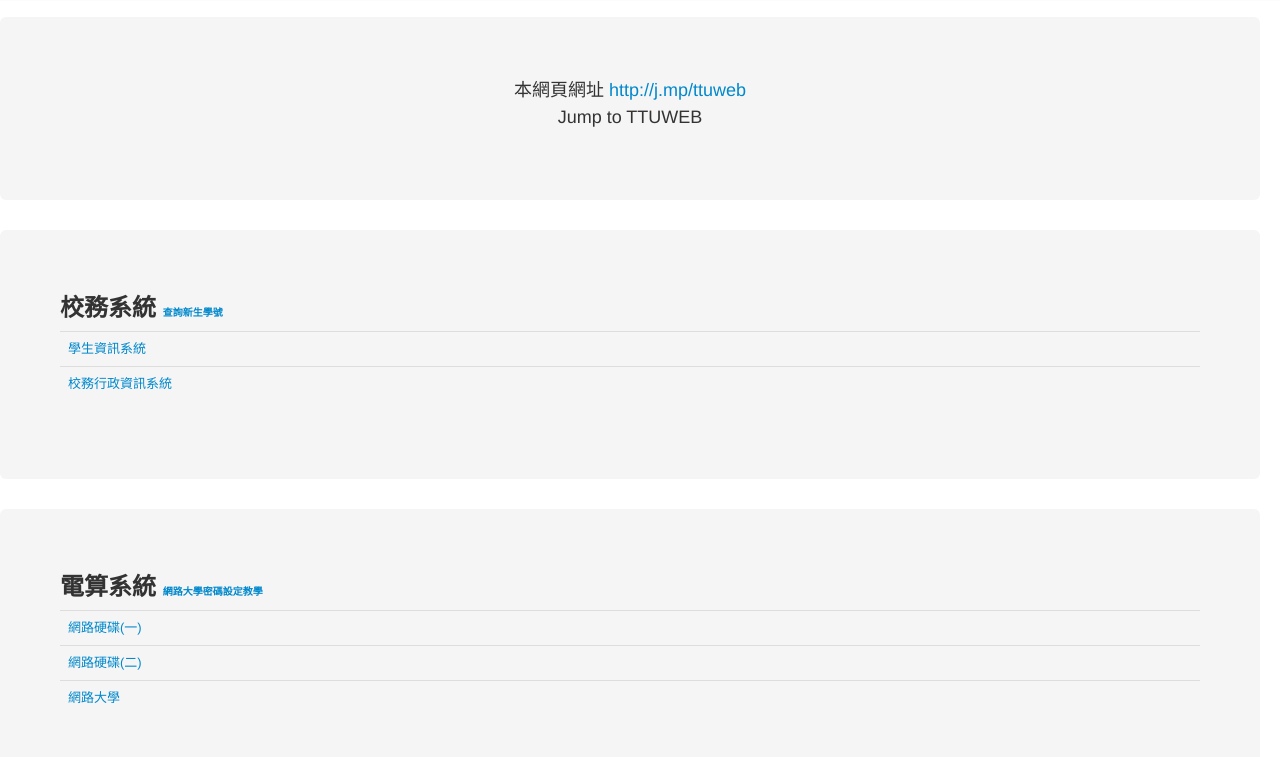
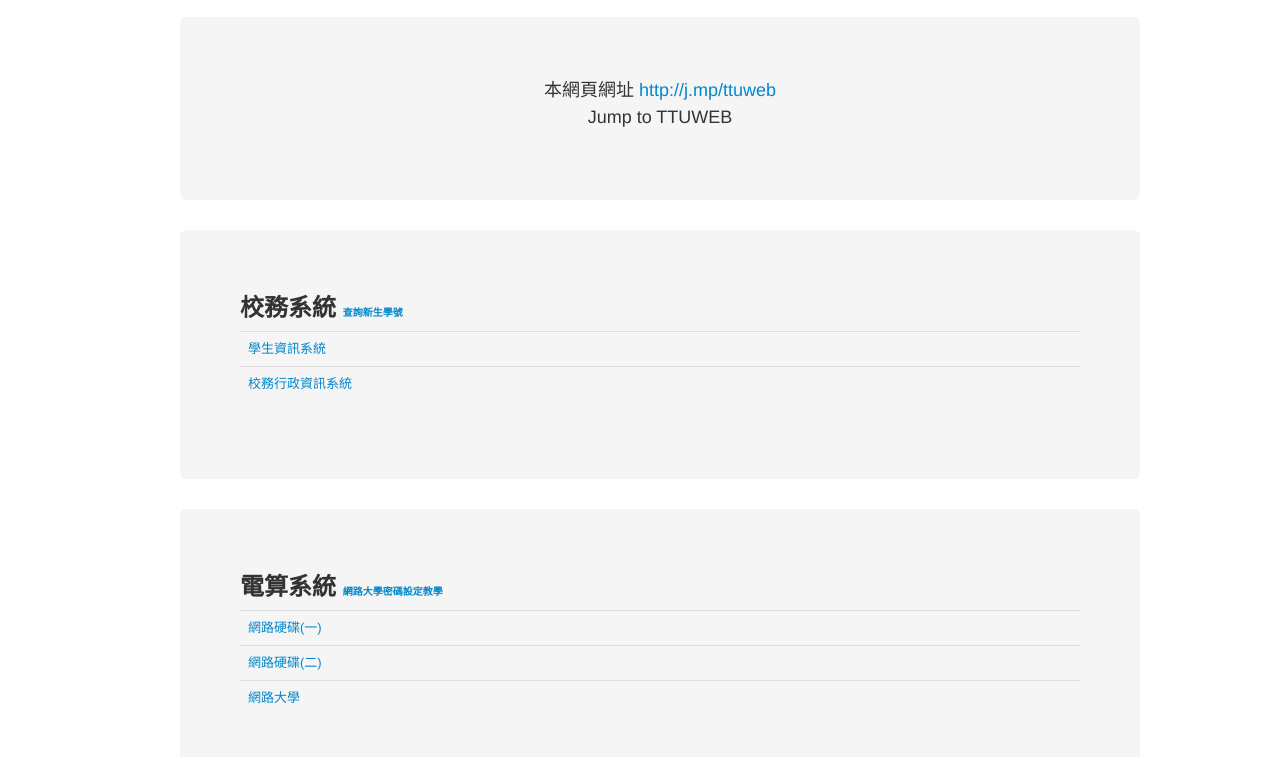
Before and after one commit to TTUCSCEC/ttuweb, a plain HTML site: page index.html in a window 1280 px wide. Shown: the part 43-800 px from the top of the page. Drawn offline with Linux system fonts and the light colour scheme.

Commit message:
fix position

```diff
--- a/index.html
+++ b/index.html
@@ -76,7 +76,7 @@
 </div>
 
 
-        <div class="container-fluid">
+        <div class="container-fluid span12 offset2">
             <div class="row-fluid">
                     <div class = 'hero-unit row '>
     <p align="center">
```
